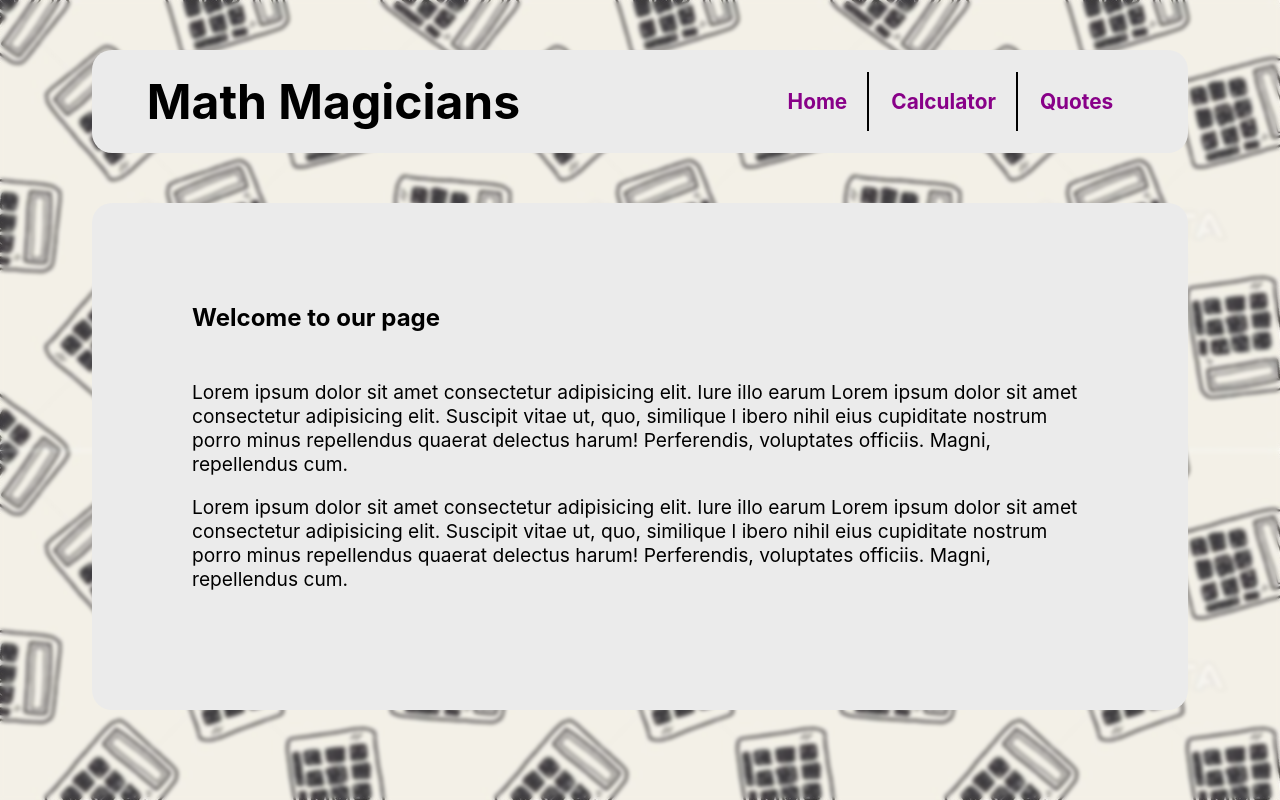
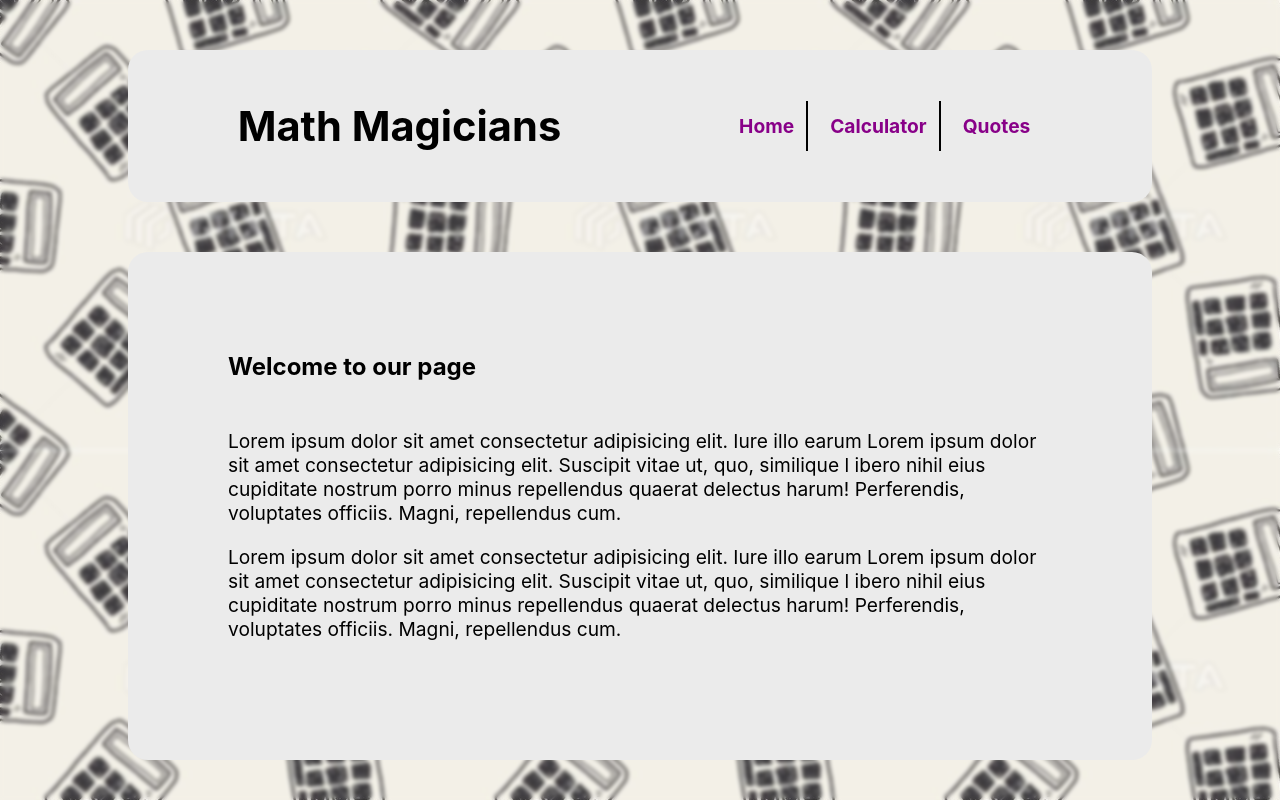
Before and after one commit to aizjicod/math-magicians, a React (Create React App) app: page / in a window 1280 px wide. Built offline with nearby package versions, Linux system fonts and the light colour scheme.

Commit message:
Fix mobile display without changing desktop display

```diff
--- a/src/components/Calculator.css
+++ b/src/components/Calculator.css
@@ -1,5 +1,5 @@
 #Calculator {
-  width: 50%;
+  width: 90%;
 }
 
 #result {
@@ -73,3 +73,9 @@ button {
   font-size: 1.3em;
   font-weight: 600;
 }
+
+@media screen and (min-width: 768px) {
+  #Calculator {
+    width: 50%;
+  }
+}
--- a/src/components/app.modules.css
+++ b/src/components/app.modules.css
@@ -1,19 +1,26 @@
 
 .navbar {
   background: #ebebeb;
+  width: min-content;
   border-radius: 20px;
   margin: 50px 0;
-  padding: 2% 5%;
+  padding: 5% 3%;
   display: flex;
-  justify-content: space-between;
+  flex-wrap: wrap;
+  gap: 20px;
+  justify-content: center;
   font-size: 2em;
+}
+
+h1 {
+  font-size: 1em;
 }
 
 .navul {
   list-style: none;
   display: flex;
   gap: 22px;
-  font-size: 1.3rem;
+  font-size: 1.1rem;
 }
 
 .navul .links {
@@ -41,19 +48,22 @@
 #App,
 #quotes {
   background: #ebebeb;
-  width: 70vw;
-  padding: 100px;
+  width: 80vw;
   display: flex;
+  flex-wrap: wrap;
   justify-content: space-around;
   gap: 50px;
   border-radius: 20px;
+  padding: 10%;
+  margin:  0 auto;
 }
 
 #home {
   background: #ebebeb;
-  width: 70vw;
-  padding: 100px;
+  width: 80vw;
+  padding: 10%;
   border-radius: 20px;
+  margin:  0 auto;
 }
 
 #home h2 {
@@ -64,3 +74,33 @@
   font-size: 1.2em;
   margin-bottom: 1em;
 }
+
+@media screen and (min-width: 400px) {
+  .navbar {
+    width: 80vw;
+  }
+
+  .navul {
+    font-size: 1.2rem;
+  }
+}
+
+@media screen and (min-width: 768px) {
+  .navbar {
+    justify-content: space-around;
+  }
+
+  .navul .links {
+    padding-right: 12px;
+  }
+
+   h1 {
+    font-size: 1.3em;
+  }
+
+  #App,
+  #quotes,
+  #home {
+    padding: 100px;
+  }
+}
--- a/src/index.css
+++ b/src/index.css
@@ -3,6 +3,7 @@
 * {
   margin: 0;
   padding: 0;
+  box-sizing: border-box;
 }
 
 body {
```
